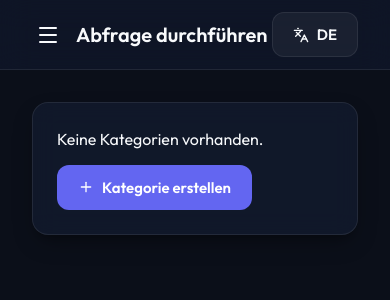
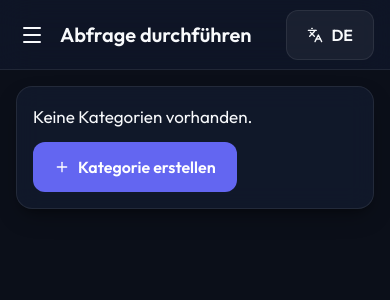
Before and after one commit to dieter-knecht/KiKat, a React (Vite) app: page / in a window 390 px wide. Shown: the top 300 px of the page. Built offline with nearby package versions, Linux system fonts and the light colour scheme.

Commit message:
UI: Optimize mobile typography and fix horizontal scrolling

```diff
--- a/src/index.css
+++ b/src/index.css
@@ -500,8 +500,46 @@ body {
 }
 
 @media (max-width: 768px) {
+  body {
+    font-size: 17px;
+    overflow-wrap: break-word;
+    word-break: break-word;
+  }
+
+  .content-body {
+    padding: 16px;
+  }
+
+  .top-bar {
+    padding: 0 16px;
+  }
+
+  .card {
+    padding: 16px;
+  }
+
+  .btn {
+    font-size: 16px;
+    padding: 14px 20px;
+  }
+
+  .input-control {
+    font-size: 17px;
+    padding: 16px;
+  }
+
+  .markdown-body {
+    font-size: 17px;
+  }
+
   .settings-grid {
     grid-template-columns: 1fr;
+  }
+
+  /* Ensure no element pushes out of the viewport */
+  img, video, canvas, svg, object {
+    max-width: 100%;
+    height: auto;
   }
 }
 
```
